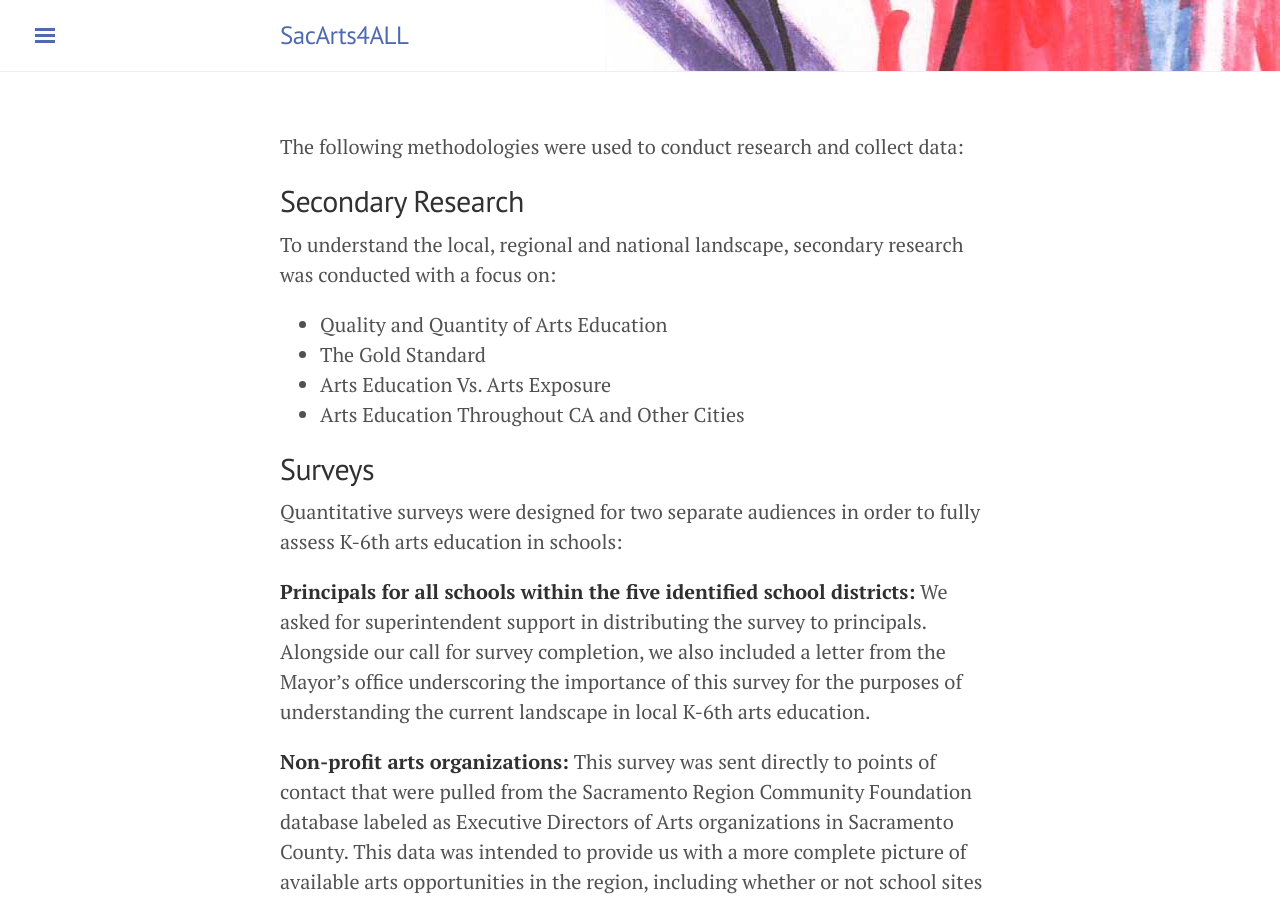
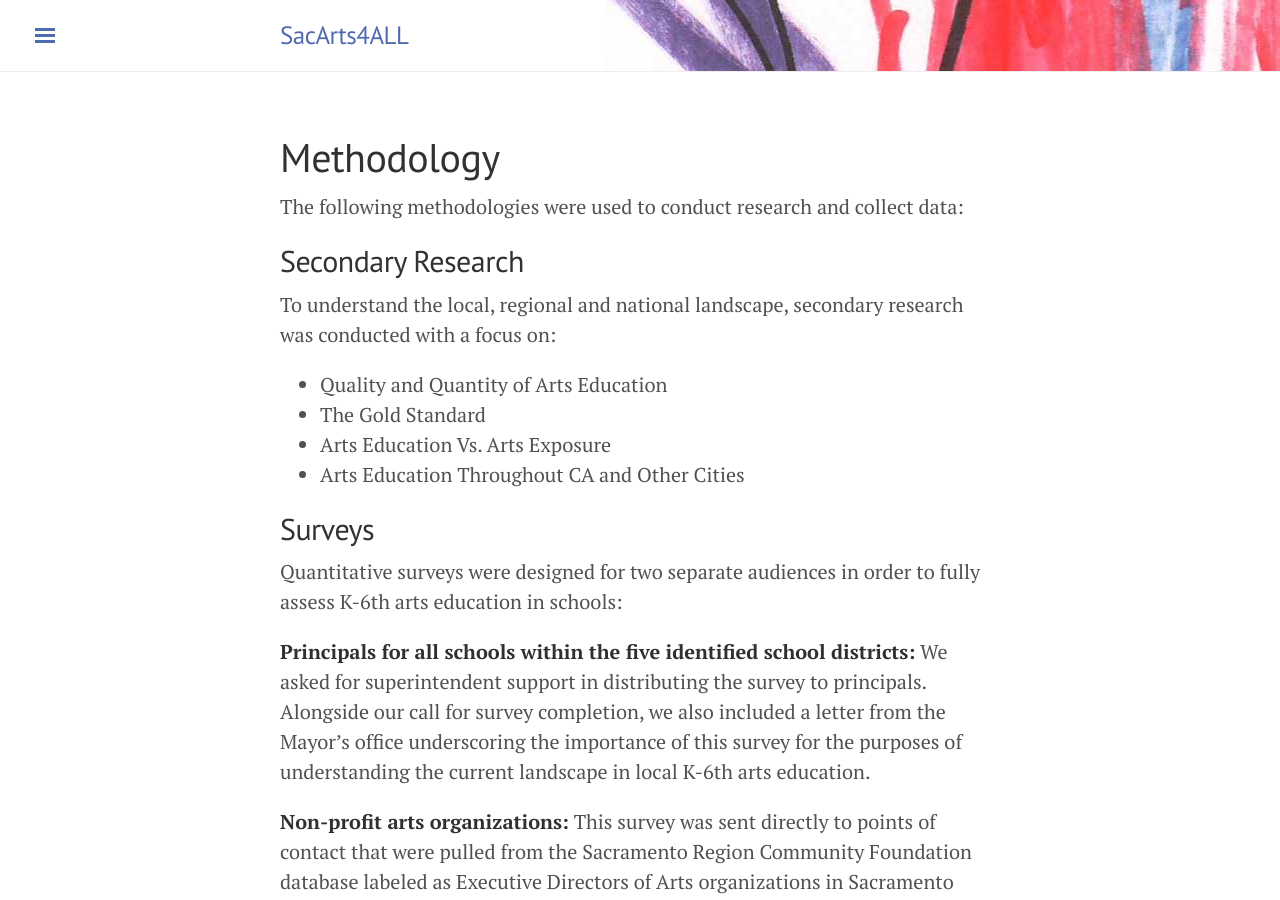
Before and after one commit to code4sac/sacarts4ALL, a Jekyll site: the page built from 1_methodology.md, in a window 1280 px wide and 900 px high. Built offline with Jekyll 4.4.1, drawn with Linux system fonts in a browser that asks for light colours.

Commit message:
Update 1_methodology.md

```diff
--- a/1_methodology.md
+++ b/1_methodology.md
@@ -3,6 +3,7 @@ layout: page
 title: Methodology
 permalink: /methodology/
 ---
+# Methodology
 
 The following methodologies were used to conduct research and collect data:
 
```
